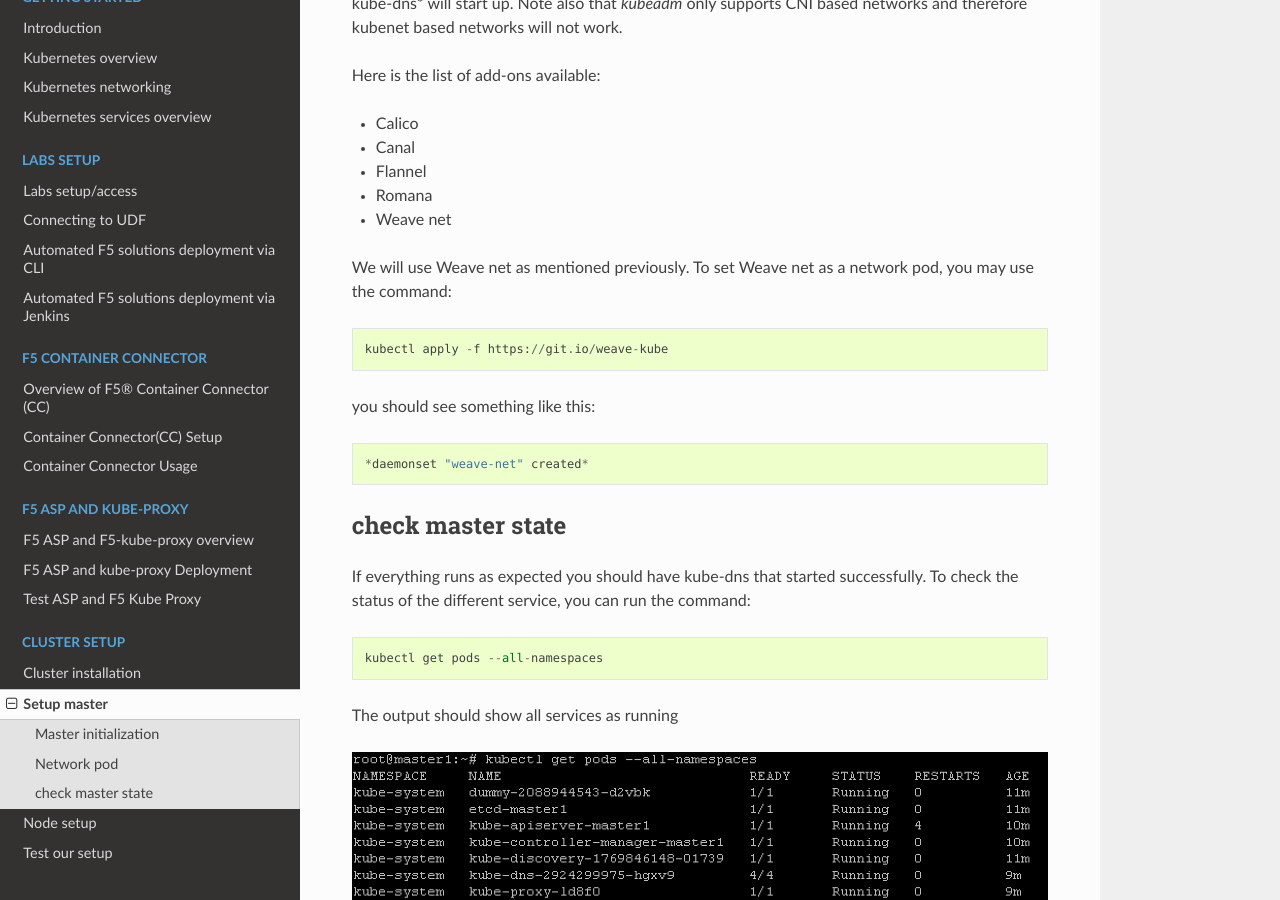
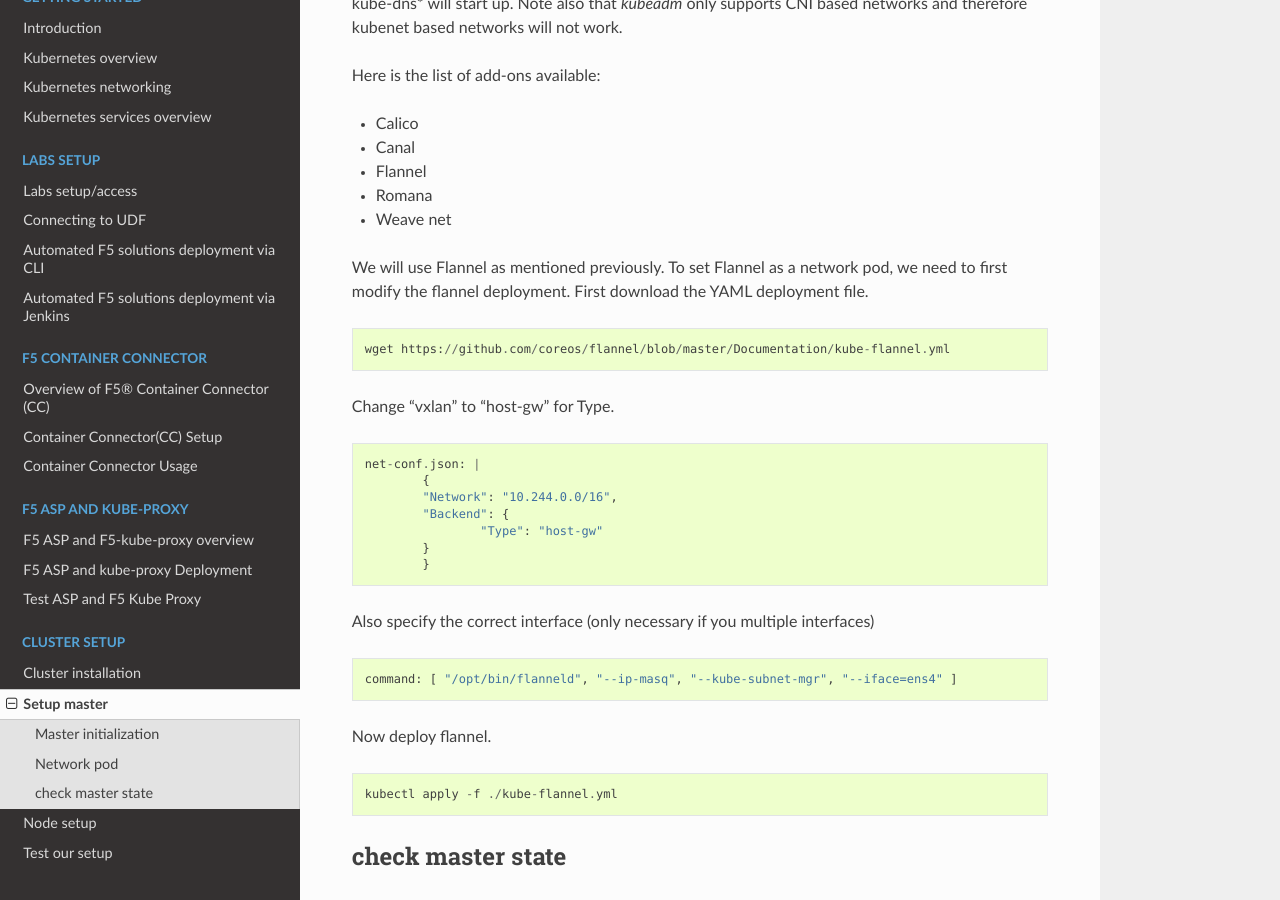
Before and after one commit to f5devcentral/f5-101-lab-kubernetes, a Sphinx documentation site: the page built from docs/cluster-setup-guide/cluster-setup-guide-master-setup.rst, in a window 1280 px wide and 900 px high, scrolled down 2187 px. Built offline with Sphinx 7.4.7 and the Read the Docs theme 2.0.0, drawn with Linux system fonts in a browser that asks for light colours; some of the changed text lies outside the part shown.

Commit message:
updates for using Flannel

```diff
--- a/docs/cluster-setup-guide/cluster-setup-guide-master-setup.rst
+++ b/docs/cluster-setup-guide/cluster-setup-guide-master-setup.rst
@@ -12,11 +12,11 @@
 
 ::
 
-	sudo kubeadm init --api-advertise-addresses=10.1.10.11
+	sudo kubeadm init --api-advertise-addresses=10.1.10.11 --pod-network-cidr=10.244.0.0/16
 
 Here we specify:
 
-* The IP address that should be used to advertise the master. 10.1.10.0/24 is the network for our controle plane. if you don't specify the --api-advertise-addresses argument, kubeadm will pick the first interface with a default gateway (because it needs internet access).
+* The IP address that should be used to advertise the master. 10.1.10.0/24 is the network for our control plane. if you don't specify the --api-advertise-addresses argument, kubeadm will pick the first interface with a default gateway (because it needs internet access).
 
 When running the command you should see something like this:
 
@@ -64,17 +64,37 @@
 * Romana
 * Weave net
 
-We will use Weave net as mentioned previously. To set Weave net as a network pod, you may use the command:
+We will use Flannel as mentioned previously. To set Flannel as a network pod, we need to first modify the flannel deployment.  First download the YAML deployment file.
 
 ::
 
-	kubectl apply -f https://git.io/weave-kube
+	wget https://github.com/coreos/flannel/blob/master/Documentation/kube-flannel.yml
 
-you should see something like this:
+Change "vxlan" to "host-gw" for Type.
 
 ::
 
-	*daemonset "weave-net" created*
+	net-conf.json: |
+		{
+		"Network": "10.244.0.0/16",
+		"Backend": {
+			"Type": "host-gw"
+		}
+		}
+
+Also specify the correct interface (only necessary if you multiple interfaces)
+
+::
+
+	command: [ "/opt/bin/flanneld", "--ip-masq", "--kube-subnet-mgr", "--iface=ens4" ]
+
+Now deploy flannel.
+::
+
+	kubectl apply -f ./kube-flannel.yml
+
+
+
 
 
 
--- a/docs/getting-started/getting-started-kubernetes-networking.rst
+++ b/docs/getting-started/getting-started-kubernetes-networking.rst
@@ -47,4 +47,4 @@
 * `Romana <http://romana.io/>`_
 * `Weave net <https://www.weave.works/products/weave-net/>`_
 
-For this lab, we will use Weave net.
+For this lab, we will use Flannel.
```
Also changed, not shown: docs/cluster-setup-guide/cluster-setup-guide-node-setup.rst (+20 -1 lines).
